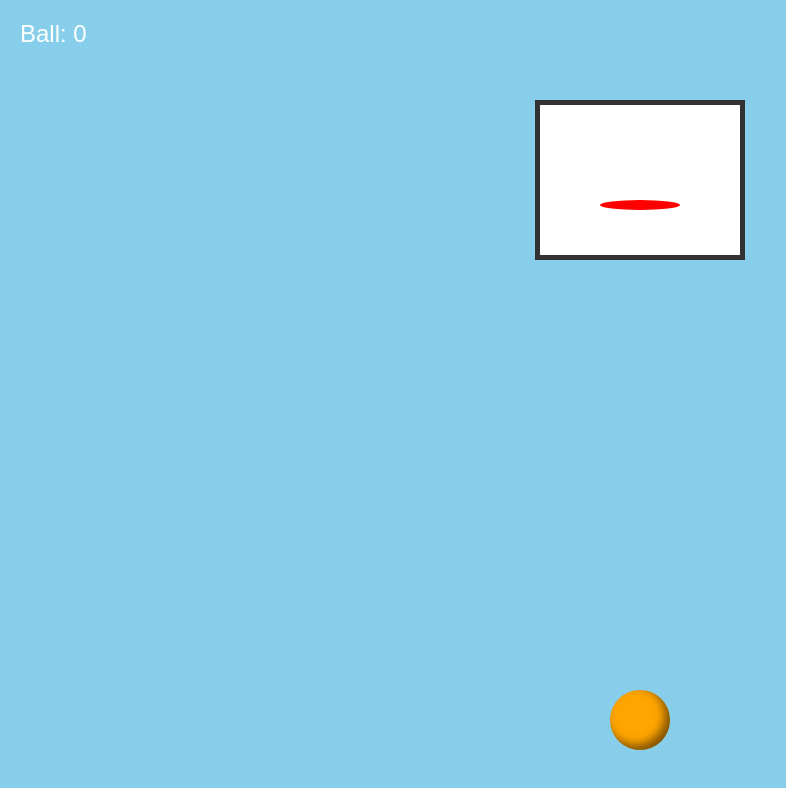
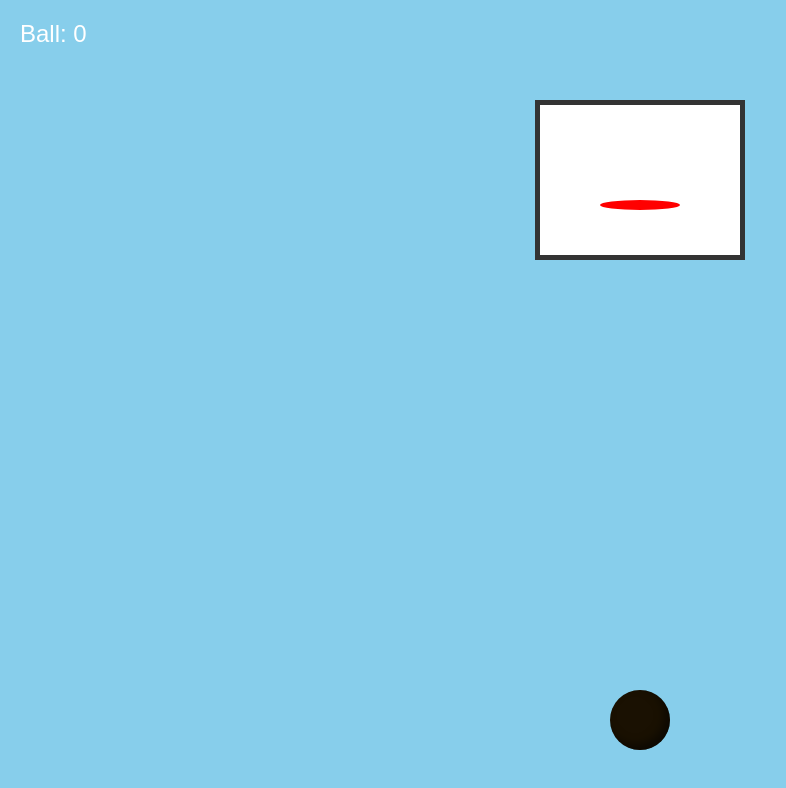
Before and after one commit to sardorshuhratov/first_game_bot, a plain HTML site: page index.html in a window 1280 px wide. Shown: the whole page, without its empty margins (0-786 px from the left). Drawn offline with Linux system fonts and the light colour scheme.

Commit message:
Update ball color

```diff
--- a/index.html
+++ b/index.html
@@ -17,7 +17,7 @@
         }
         #ball {
             position: absolute; bottom: 50px; left: 50%; transform: translateX(-50%);
-            width: 60px; height: 60px; background: orange; border-radius: 50%;
+            width: 60px; height: 60px; background: rgb(26, 17, 2); border-radius: 50%;
             box-shadow: inset -5px -5px 10px rgba(0,0,0,0.5);
             cursor: grab; transition: transform 0.1s;
         }
```
